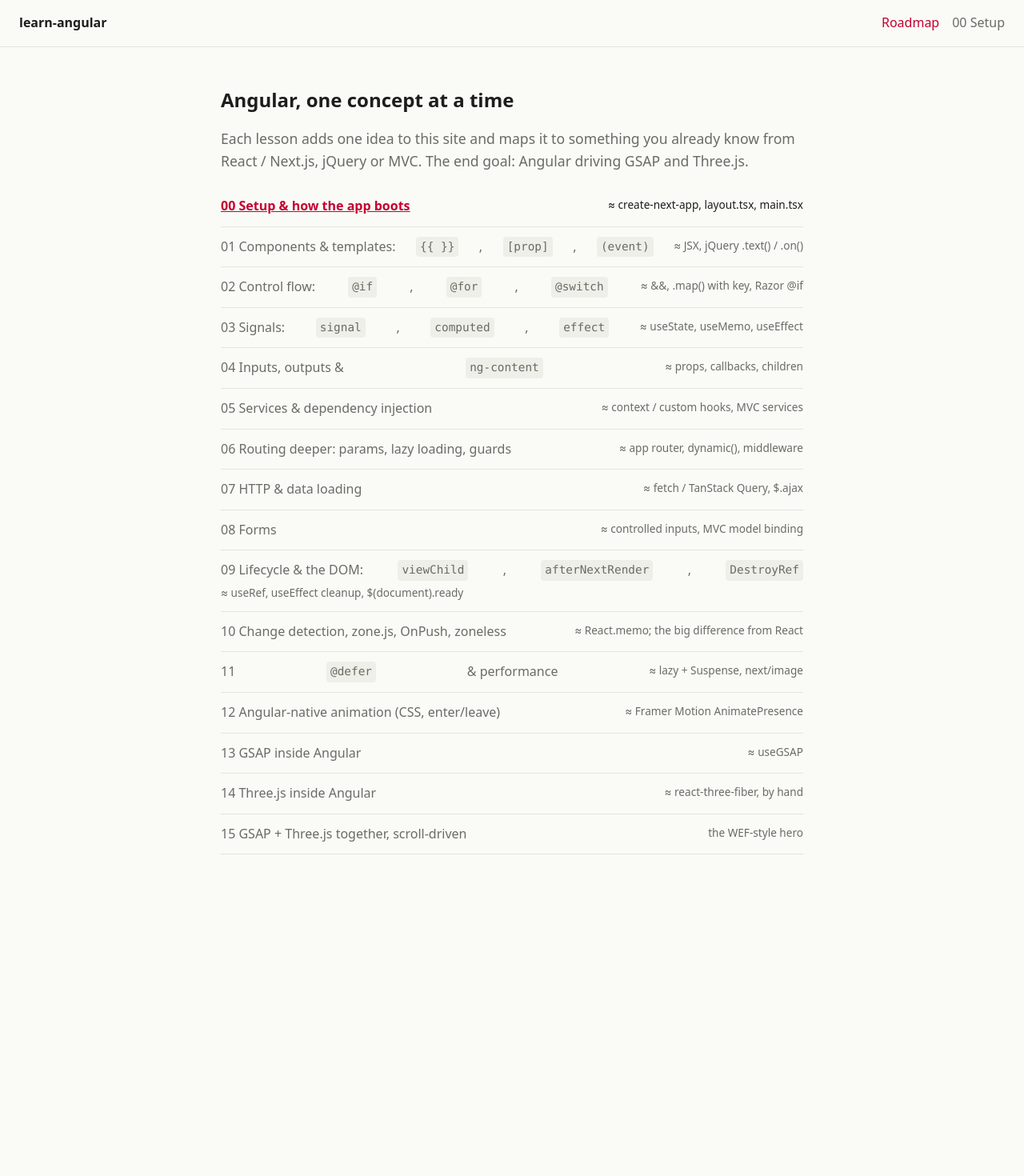
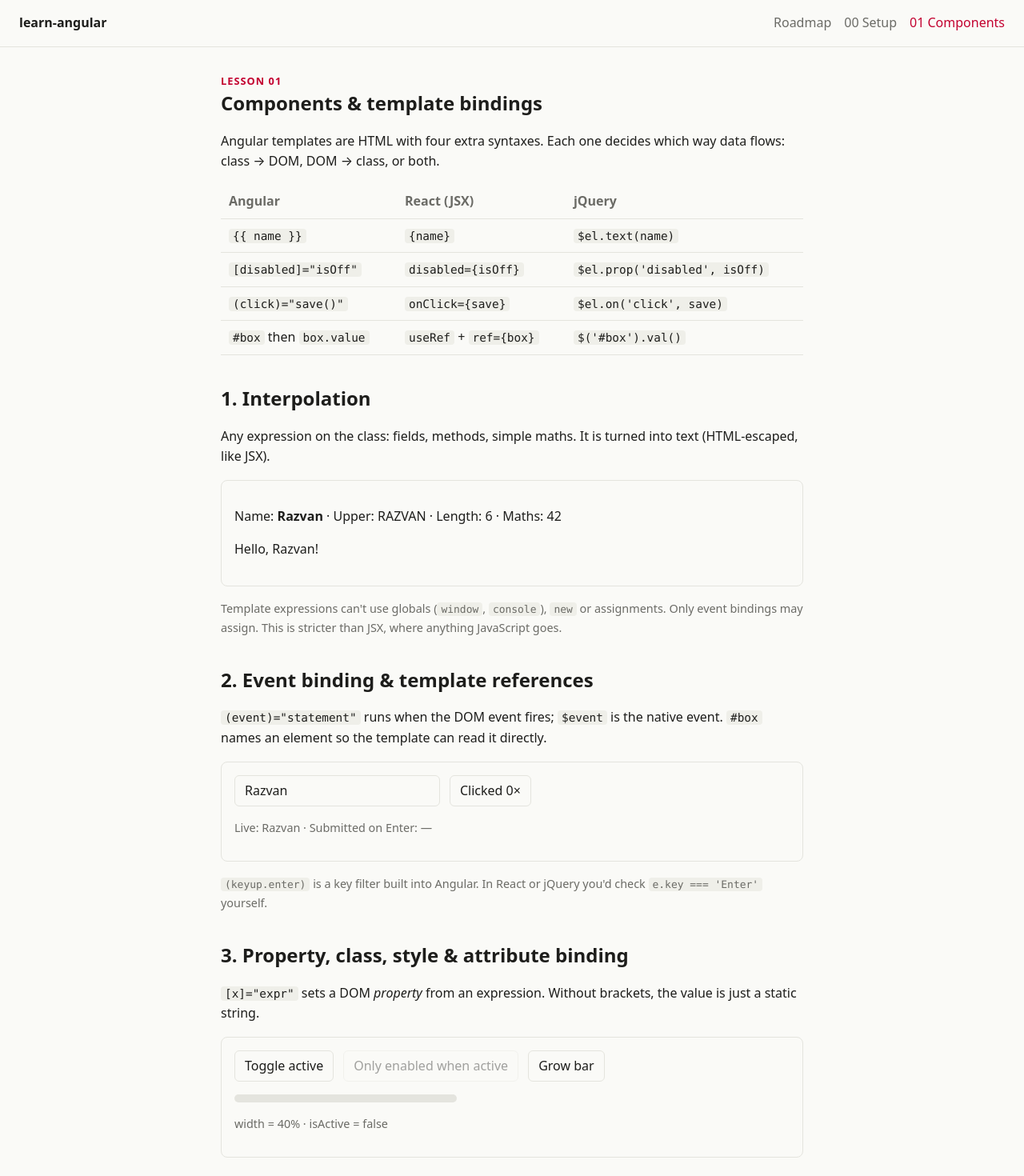
Before and after one commit to ux-studio-sibiu/learn-angular, an Angular app: page /lessons/components in a window 1280 px wide. Before the commit this address led to /. Shown: the top 1470 px of the page at 80% size. Before the commit the page ends 1148 px from the top, so only its background shows below. Built offline with nearby package versions, Linux system fonts and the light colour scheme.

Commit message:
lesson-1

```diff
--- a/src/app/app.html
+++ b/src/app/app.html
@@ -4,7 +4,7 @@
     <!-- routerLink ≈ next/link; routerLinkActive adds the class when the URL matches -->
     <a routerLink="/" routerLinkActive="is-active" [routerLinkActiveOptions]="{ exact: true }">Roadmap</a>
     <a routerLink="/lessons/setup" routerLinkActive="is-active">00 Setup</a>
-  </nav>
+    <a routerLink="/lessons/components" routerLinkActive="is-active">01 Components</a>  </nav>
 </header>
 
 <main class="site-main">
--- a/src/app/app.routes.ts
+++ b/src/app/app.routes.ts
@@ -1,10 +1,10 @@
 import { Routes } from '@angular/router';
 import { Home } from './pages/home/home';
 import { LessonSetup } from './pages/lesson-setup/lesson-setup';
-
+import { LessonComponents } from './pages/lesson-components/lesson-components';
 // ≈ Next.js app/ folders, but declared in code (like MVC route tables). Lazy loading comes in a later lesson.
 export const routes: Routes = [
   { path: '', component: Home, title: 'Roadmap' },
   { path: 'lessons/setup', component: LessonSetup, title: '00 Setup' },
-  { path: '**', redirectTo: '' }
+  { path: 'lessons/components', component: LessonComponents, title: '01 Components' },  { path: '**', redirectTo: '' }
 ];
--- /dev/null
+++ b/src/app/components/like-button/like-button.ts
@@ -0,0 +1,12 @@
+import { Component } from '@angular/core';
+
+// A reusable component: every <app-like-button> gets its own class instance (own state), like each <LikeButton/> in React.
+// Inline template + styles are fine for tiny components (≈ one-file component).
+@Component({
+  selector: 'app-like-button',
+  template: `<button type="button" class="nsc-like-button" [class.is-liked]="likes > 0" (click)="likes = likes + 1">♥ {{ likes }}</button>`,
+  styles: `.nsc-like-button.is-liked { color: var(--accent); border-color: var(--accent); }`
+})
+export class LikeButton {
+  protected likes = 0;
+}
--- a/src/app/pages/home/home.html
+++ b/src/app/pages/home/home.html
@@ -5,7 +5,7 @@
 
   <ol class="roadmap">
     <li class="is-done"><a routerLink="/lessons/setup">00 Setup &amp; how the app boots</a><span>≈ create-next-app, layout.tsx, main.tsx</span></li>
-    <li>01 Components &amp; templates: <code ngNonBindable>{{ }}</code>, <code>[prop]</code>, <code>(event)</code><span>≈ JSX, jQuery .text() / .on()</span></li>
+    <li class="is-done"><a routerLink="/lessons/components">01 Components &amp; templates</a>: <code ngNonBindable>{{ }}</code>, <code>[prop]</code>, <code>(event)</code><span>≈ JSX, jQuery .text() / .on()</span></li>
     <li>02 Control flow: <code>&#64;if</code>, <code>&#64;for</code>, <code>&#64;switch</code><span>≈ &amp;&amp;, .map() with key, Razor &#64;if</span></li>
     <li>03 Signals: <code>signal</code>, <code>computed</code>, <code>effect</code><span>≈ useState, useMemo, useEffect</span></li>
     <li>04 Inputs, outputs &amp; <code>ng-content</code><span>≈ props, callbacks, children</span></li>
--- /dev/null
+++ b/src/app/pages/lesson-components/lesson-components.html
@@ -0,0 +1,72 @@
+<article class="nsc-lesson">
+  <p class="eyebrow">Lesson 01</p>
+  <h1>Components &amp; template bindings</h1>
+  <p>Angular templates are HTML with four extra syntaxes. Each one decides which way data flows: class → DOM, DOM → class, or both.</p>
+
+  <table>
+    <thead><tr><th>Angular</th><th>React (JSX)</th><th>jQuery</th></tr></thead>
+    <tbody>
+      <tr><td ngNonBindable><code>{{ name }}</code></td><td><code>&#123;name&#125;</code></td><td><code>$el.text(name)</code></td></tr>
+      <tr><td><code>[disabled]="isOff"</code></td><td><code>disabled=&#123;isOff&#125;</code></td><td><code>$el.prop('disabled', isOff)</code></td></tr>
+      <tr><td><code>(click)="save()"</code></td><td><code>onClick=&#123;save&#125;</code></td><td><code>$el.on('click', save)</code></td></tr>
+      <tr><td><code>#box</code> then <code>box.value</code></td><td><code>useRef</code> + <code>ref=&#123;box&#125;</code></td><td><code>$('#box').val()</code></td></tr>
+    </tbody>
+  </table>
+
+  <!-- 1. Interpolation -->
+  <h2>1. Interpolation</h2>
+  <p>Any expression on the class: fields, methods, simple maths. It is turned into text (HTML-escaped, like JSX).</p>
+  <div class="demo">
+    <p>Name: <strong>{{ name }}</strong> · Upper: {{ name.toUpperCase() }} · Length: {{ name.length }} · Maths: {{ 6 * 7 }}</p>
+    <p>{{ greet() }}</p>
+  </div>
+  <p class="note">Template expressions can't use globals (<code>window</code>, <code>console</code>), <code>new</code> or assignments. Only event bindings may assign. This is stricter than JSX, where anything JavaScript goes.</p>
+
+  <!-- 2. Event binding + template reference variable -->
+  <h2>2. Event binding &amp; template references</h2>
+  <p><code>(event)="statement"</code> runs when the DOM event fires; <code>$event</code> is the native event. <code>#box</code> names an element so the template can read it directly.</p>
+  <div class="demo">
+    <div class="demo-row">
+      <!-- [value] + (input) = a hand-made two-way binding, like a React controlled input -->
+      <input #box [value]="name" (input)="name = box.value" (keyup.enter)="submitted = box.value" placeholder="Type, then Enter" />
+      <button type="button" (click)="count = count + 1">Clicked {{ count }}×</button>
+    </div>
+    <p class="note">Live: {{ name }} · Submitted on Enter: {{ submitted || '—' }}</p>
+  </div>
+  <p class="note"><code>(keyup.enter)</code> is a key filter built into Angular. In React or jQuery you'd check <code>e.key === 'Enter'</code> yourself.</p>
+
+  <!-- 3. Property, class, style, attribute binding -->
+  <h2>3. Property, class, style &amp; attribute binding</h2>
+  <p><code>[x]="expr"</code> sets a DOM <em>property</em> from an expression. Without brackets, the value is just a static string.</p>
+  <div class="demo">
+    <div class="demo-row">
+      <button type="button" (click)="isActive = !isActive" [class.is-active]="isActive" [attr.aria-pressed]="isActive">Toggle active</button>
+      <button type="button" [disabled]="!isActive">Only enabled when active</button>
+      <button type="button" (click)="grow()">Grow bar</button>
+    </div>
+    <div class="bar" [style.width.%]="width" [class.is-active]="isActive"></div>
+    <p class="note">width = {{ width }}% · isActive = {{ isActive }}</p>
+  </div>
+  <table>
+    <tbody>
+      <tr><td><code>[class.is-active]="on"</code></td><td>toggle one class (≈ <code>classList.toggle</code>, or a <code>clsx</code> condition)</td></tr>
+      <tr><td><code>[style.width.%]="w"</code></td><td ngNonBindable>one style, with a unit suffix (≈ <code>style={{ width: w + '%' }}</code>)</td></tr>
+      <tr><td><code>[attr.aria-pressed]="on"</code></td><td>an HTML <em>attribute</em>, for things that aren't DOM properties (aria-*, data-*, colspan)</td></tr>
+    </tbody>
+  </table>
+
+  <!-- 4. Using a child component -->
+  <h2>4. Using another component</h2>
+  <p>Import the class in <code>imports: [LikeButton]</code>, then use its selector as a tag. Each tag is a separate instance with its own state.</p>
+  <div class="demo">
+    <div class="demo-row">
+      <app-like-button />
+      <app-like-button />
+      <app-like-button />
+    </div>
+  </div>
+  <p class="note">Passing data into it (props) is lesson 04. Forgetting the import gives the error "'app-like-button' is not a known element".</p>
+
+  <h2>Under the hood</h2>
+  <p>There is no virtual DOM. The compiler turns the template into instructions that update only the bound spots. After each click or keystroke, zone.js tells Angular "something may have changed", and Angular re-checks every binding on the page and patches the ones whose value differs.</p>
+</article>
--- /dev/null
+++ b/src/app/pages/lesson-components/lesson-components.scss
@@ -0,0 +1,8 @@
+.bar {
+  height: 10px; margin-top: 16px; border-radius: 5px; background: var(--line);
+  transition: width 0.3s ease, background-color 0.3s ease;
+
+  &.is-active { background: var(--accent); }
+}
+
+button.is-active { border-color: var(--accent); color: var(--accent); }
--- /dev/null
+++ b/src/app/pages/lesson-components/lesson-components.ts
@@ -0,0 +1,21 @@
+import { Component } from '@angular/core';
+import { LikeButton } from '../../components/like-button/like-button';
+
+@Component({
+  selector: 'app-lesson-components',
+  imports: [LikeButton], // ≈ `import LikeButton from ...` in React: a template can only use what is listed here
+  templateUrl: './lesson-components.html',
+  styleUrl: './lesson-components.scss'
+})
+export class LessonComponents {
+  // Plain fields for now. They still update the screen because zone.js re-checks bindings after every DOM event.
+  // Lesson 03 replaces these with signals, which is the modern way.
+  protected name = 'Razvan';
+  protected submitted = '';
+  protected count = 0;
+  protected isActive = false;
+  protected width = 40;
+
+  protected greet() { return `Hello, ${this.name || 'stranger'}!`; }
+  protected grow() { this.width = this.width >= 100 ? 20 : this.width + 20; }
+}
--- a/src/app/pages/lesson-setup/lesson-setup.scss
+++ /dev/null
@@ -1,6 +0,0 @@
-.nsc-lesson {
-  .eyebrow { margin: 0; color: var(--accent); font-size: 0.8rem; font-weight: 700; letter-spacing: 0.08em; text-transform: uppercase; }
-  h1 { margin-top: 4px; }
-  h2 { margin-top: 40px; }
-  li { margin-bottom: 6px; }
-}
--- a/src/app/pages/lesson-setup/lesson-setup.ts
+++ b/src/app/pages/lesson-setup/lesson-setup.ts
@@ -3,8 +3,7 @@ import { Component } from '@angular/core';
 // A component = class (logic) + template (markup) + styles. The class is created once, not re-run like a React function.
 @Component({
   selector: 'app-lesson-setup', // the tag Angular renders in the real DOM: <app-lesson-setup>
-  templateUrl: './lesson-setup.html',
-  styleUrl: './lesson-setup.scss'
+  templateUrl: './lesson-setup.html'
 })
 export class LessonSetup {
   protected angularVersion = '20'; // fields are readable in the template; `protected` = template-only, not a public API
--- a/src/styles.scss
+++ b/src/styles.scss
@@ -22,3 +22,20 @@ code { font-family: ui-monospace, Consolas, monospace; font-size: 0.9em; backgro
 table { width: 100%; border-collapse: collapse; margin: 16px 0; }
 th, td { text-align: left; padding: 8px 10px; border-bottom: 1px solid var(--line); vertical-align: top; }
 th { color: var(--muted); font-weight: 600; }
+
+// Shared by every lesson page
+.nsc-lesson {
+  .eyebrow { margin: 0; color: var(--accent); font-size: 0.8rem; font-weight: 700; letter-spacing: 0.08em; text-transform: uppercase; }
+  h1 { margin-top: 4px; }
+  h2 { margin-top: 40px; }
+  li { margin-bottom: 6px; }
+
+  .demo { border: 1px solid var(--line); border-radius: 8px; padding: 16px; margin: 16px 0; }
+  .demo-row { display: flex; flex-wrap: wrap; align-items: center; gap: 12px; }
+  .note { color: var(--muted); font-size: 0.9rem; }
+
+  button, input { font: inherit; padding: 6px 12px; border: 1px solid var(--line); border-radius: 6px; background: var(--bg); color: var(--fg); }
+  button { cursor: pointer; }
+  button:hover:not(:disabled) { border-color: var(--accent); }
+  button:disabled { opacity: 0.4; cursor: not-allowed; }
+}
```
